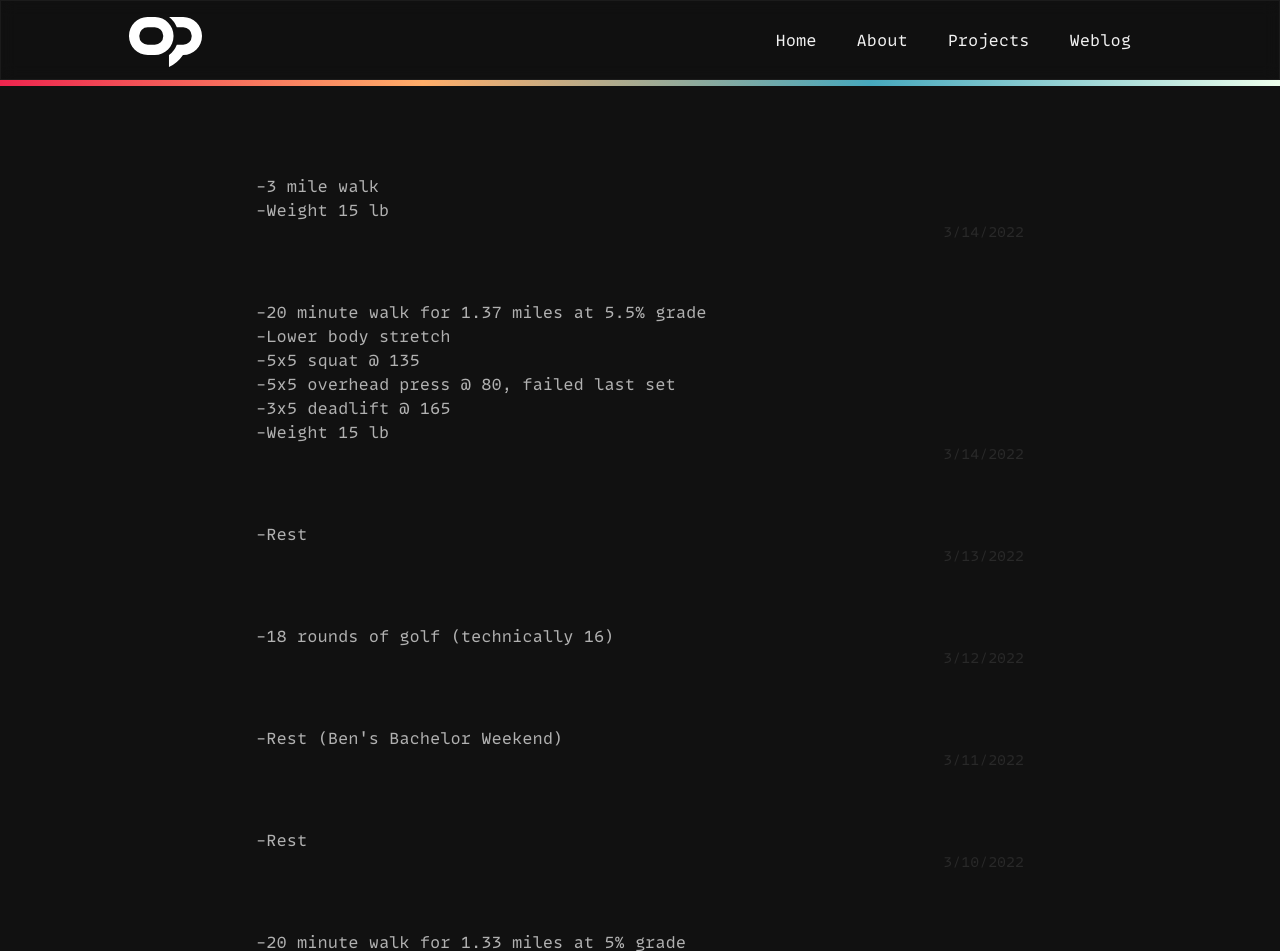
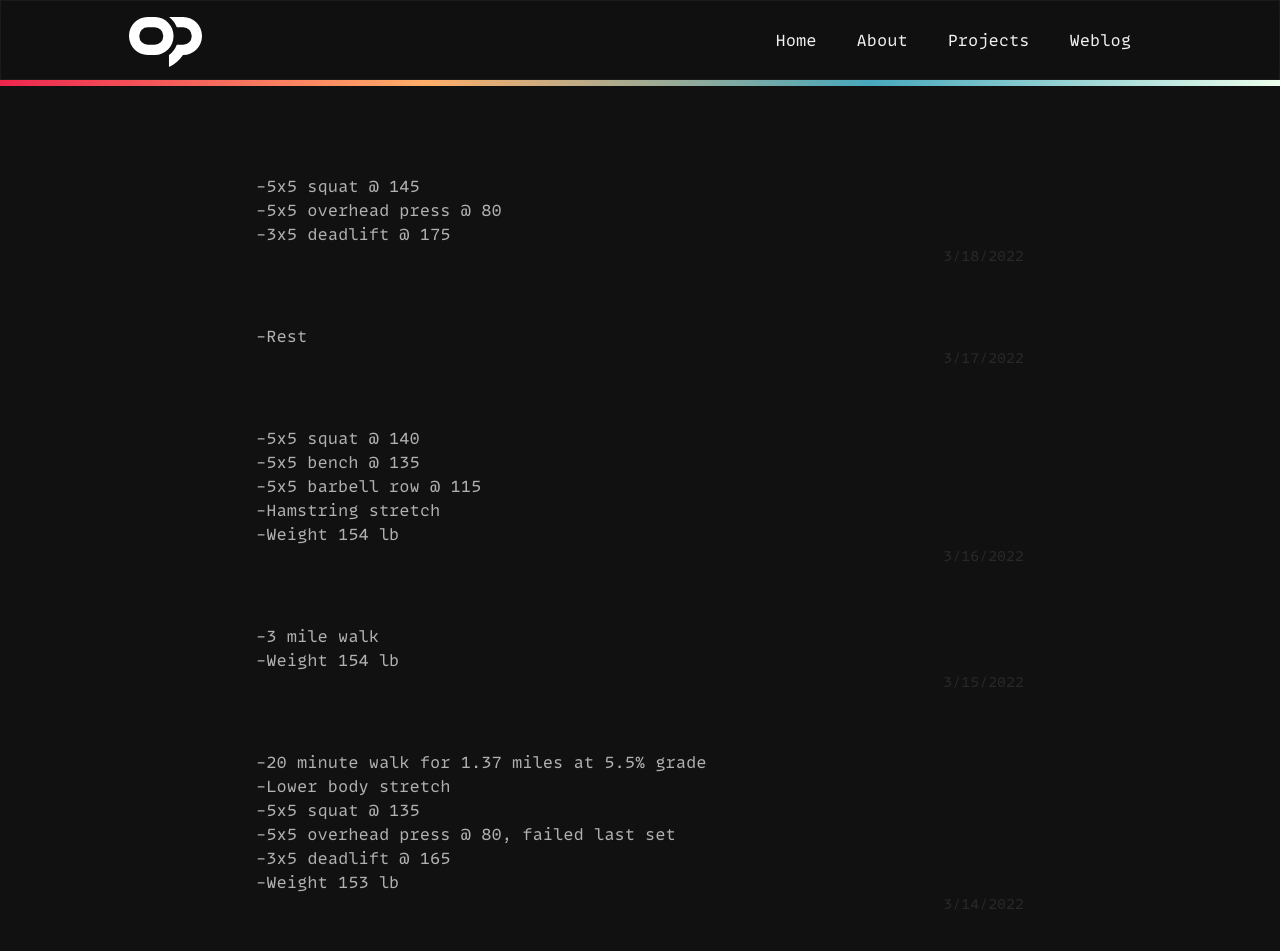
Before and after one commit to orenpajela/orenpajelawebsite, a plain HTML site: page fitness.html in a window 1280 px wide. Shown: the top 951 px of the page. Drawn offline with nearby package versions, Linux system fonts and the light colour scheme.

Commit message:
Update fitness.html

```diff
--- a/fitness.html
+++ b/fitness.html
@@ -42,11 +42,23 @@
   <div class="color-bar wf-section"></div>
   <div class="weblog-section wf-section">
     <div class="fitness-div">
-      <p class="weblog-paragraph">-3 mile walk<br>‍-Weight 15 lb<br></p>
-      <p class="weblog-date">3/14/2022</p>
+	    <p class="weblog-paragraph">-5x5 squat @ 145<br>-5x5 overhead press @ 80<br>-3x5 deadlift @ 175<br></p>
+	    <p class="weblog-date">3/18/2022</p>
     </div>
     <div class="fitness-div">
-      <p class="weblog-paragraph">-20 minute walk for 1.37 miles at 5.5% grade<br>-Lower body stretch<br>-5x5 squat @ 135<br>-5x5 overhead press @ 80, failed last set<br>-3x5 deadlift @ 165<br>‍-Weight 15 lb<br></p>
+	    <p class="weblog-paragraph">-Rest<br></p>
+	    <p class="weblog-date">3/17/2022</p>
+    </div>
+    <div class="fitness-div">
+	    <p class="weblog-paragraph">-5x5 squat @ 140<br>-5x5 bench @ 135<br>-5x5 barbell row @ 115<br>-Hamstring stretch<br>-Weight 154 lb<br></p>
+	    <p class="weblog-date">3/16/2022</p>
+    </div>
+    <div class="fitness-div">
+      <p class="weblog-paragraph">-3 mile walk<br>‍-Weight 154 lb<br></p>
+      <p class="weblog-date">3/15/2022</p>
+    </div>
+    <div class="fitness-div">
+      <p class="weblog-paragraph">-20 minute walk for 1.37 miles at 5.5% grade<br>-Lower body stretch<br>-5x5 squat @ 135<br>-5x5 overhead press @ 80, failed last set<br>-3x5 deadlift @ 165<br>‍-Weight 153 lb<br></p>
       <p class="weblog-date">3/14/2022</p>
     </div>
     <div class="fitness-div">
```
